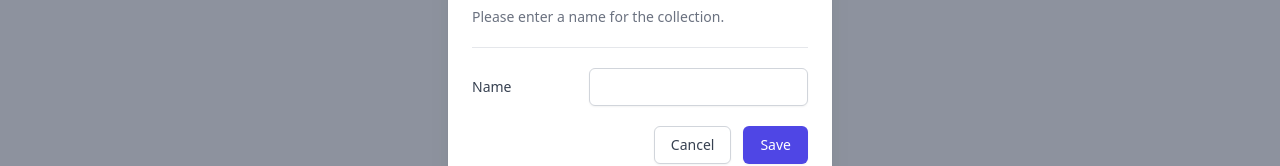
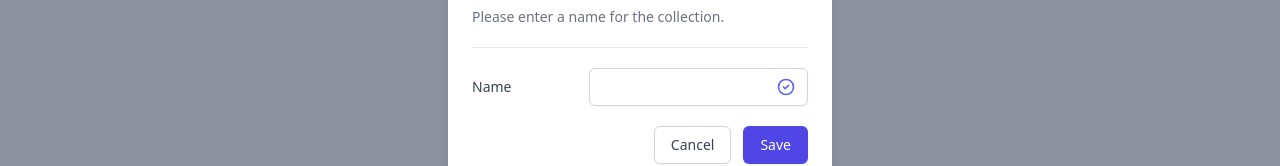
Before and after one commit to LeeStratman/flashcards, a React (Create React App) app: page / in a window 1280 px wide. Both pictures are taken after a click on the button "Add Collection". Shown: the part 329-495 px from the top of the page. Built offline with nearby package versions, Linux system fonts and the light colour scheme; no server answers.

Commit message:
Add form validation to CollectionAddForm.

```diff
--- a/src/collections/CollectionAddForm.js
+++ b/src/collections/CollectionAddForm.js
@@ -4,6 +4,18 @@ import { addCollectionRequest } from "./thunks";
 
 const CollectionAddForm = ({ collections, close, onSave }) => {
   const [nameValue, setNameValue] = useState("");
+  const [nameError, setNameError] = useState(false);
+  const errorClass = nameError ? "input-error" : "";
+
+  const updateName = (name) => {
+    if (name.trim() === "") {
+      setNameError(true);
+    } else {
+      setNameError(false);
+    }
+
+    setNameValue(name);
+  };
 
   return (
     <>
@@ -26,14 +38,53 @@ const CollectionAddForm = ({ collections, close, onSave }) => {
                 Name
               </label>
               <div className="mt-1 sm:mt-0 sm:col-span-2">
+                <div className="relative">
                   <input
                     value={nameValue}
-                  onChange={(e) => setNameValue(e.target.value)}
+                    onChange={(e) => updateName(e.target.value)}
                     type="text"
                     name="collection_name"
                     id="collection_name"
-                  className="input-txt"
+                    className={`input-txt ${errorClass}`}
                   />
+                  <div className="absolute inset-y-0 right-0 pr-3 flex items-center pointer-events-none">
+                    {nameError ? (
+                      <svg
+                        className="h-5 w-5 text-red-500"
+                        xmlns="http://www.w3.org/2000/svg"
+                        viewBox="0 0 20 20"
+                        fill="currentColor"
+                        aria-hidden="true"
+                      >
+                        <path
+                          fillRule="evenodd"
+                          d="M18 10a8 8 0 11-16 0 8 8 0 0116 0zm-7 4a1 1 0 11-2 0 1 1 0 012 0zm-1-9a1 1 0 00-1 1v4a1 1 0 102 0V6a1 1 0 00-1-1z"
+                          clipRule="evenodd"
+                        />
+                      </svg>
+                    ) : (
+                      <svg
+                        className="h-5 w-5 text-indigo-500"
+                        xmlns="http://www.w3.org/2000/svg"
+                        fill="none"
+                        viewBox="0 0 24 24"
+                        stroke="currentColor"
+                      >
+                        <path
+                          strokeLinecap="round"
+                          strokeLinejoin="round"
+                          strokeWidth={2}
+                          d="M9 12l2 2 4-4m6 2a9 9 0 11-18 0 9 9 0 0118 0z"
+                        />
+                      </svg>
+                    )}
+                  </div>
+                </div>
+                {nameError && (
+                  <p className="mt-2 text-sm text-red-600" id="email-error">
+                    Collection name must not be blank.
+                  </p>
+                )}
               </div>
             </div>
           </div>
@@ -51,8 +102,9 @@ const CollectionAddForm = ({ collections, close, onSave }) => {
             Cancel
           </button>
           <button
+            disabled={nameValue !== "" ? false : true}
             onClick={() => {
-              onSave(nameValue);
+              onSave(nameValue.trim());
               setNameValue("");
               close();
             }}
--- a/src/index.css
+++ b/src/index.css
@@ -32,4 +32,8 @@
   .input-txt {
     @apply max-w-lg block w-full shadow-sm focus:ring-indigo-500 focus:border-indigo-500 sm:max-w-xs sm:text-sm border-gray-300 rounded-md text-gray-700;
   }
+
+  .input-error {
+    @apply pr-10 border-red-300 text-red-900 placeholder-red-300 focus:outline-none focus:ring-red-500 focus:border-red-500;
+  }
 }
```
Lines whose indentation alone changed are shown as unchanged.
